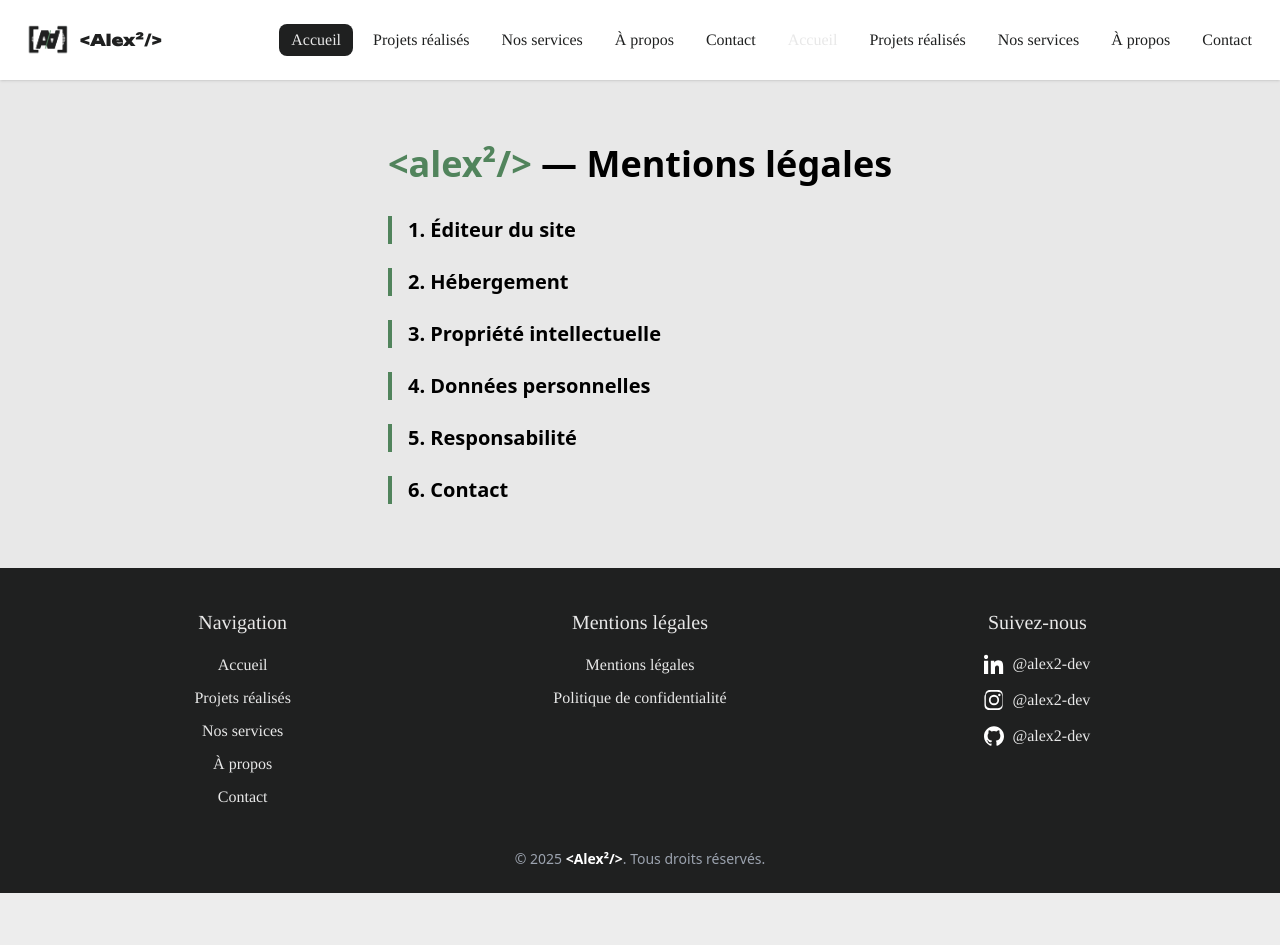
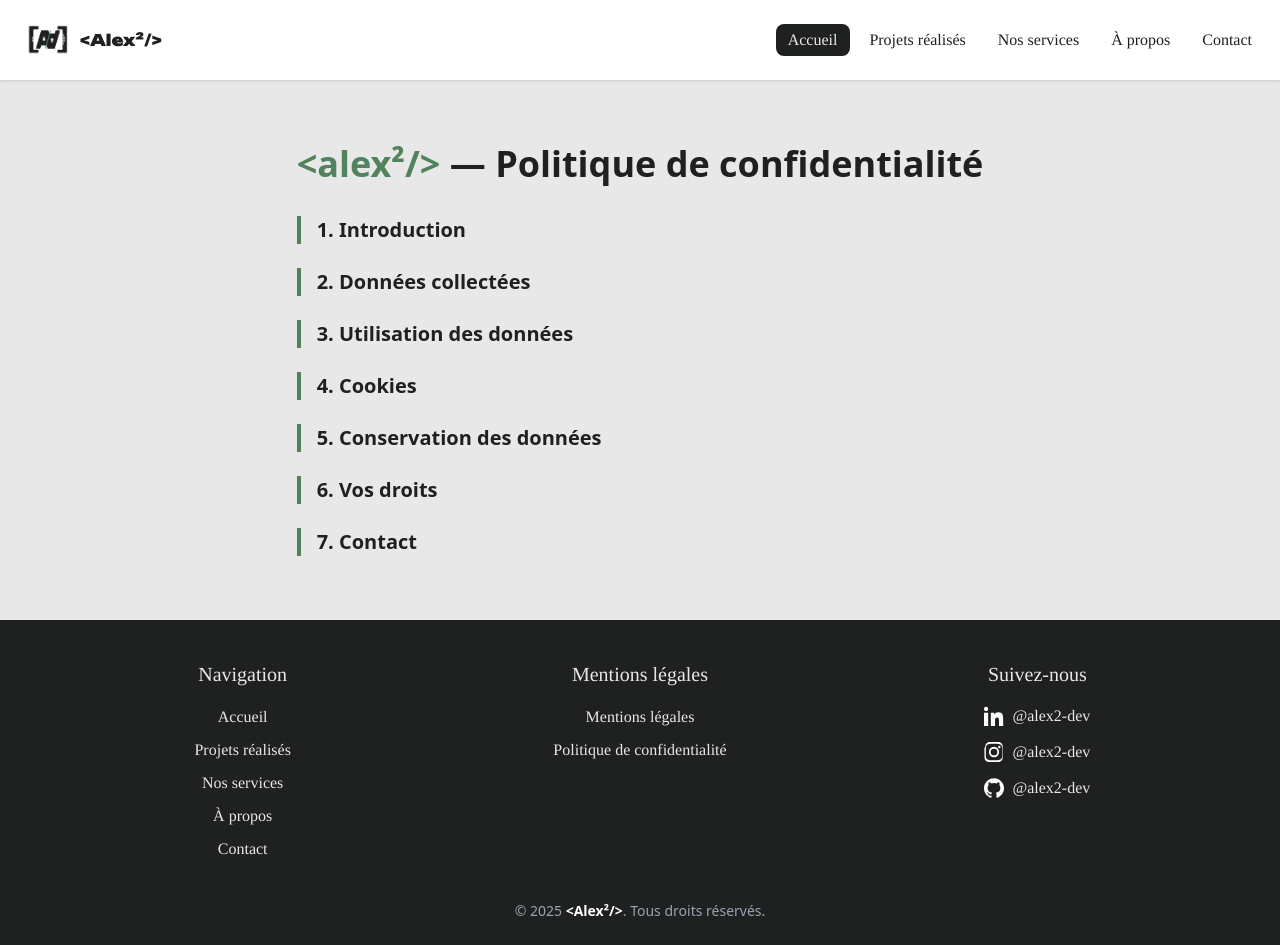
Before and after one commit to thedeadyt/Alex2, a PHP site: the page made by public/pages/Confidentialité.php in a window 1280 px wide. Before the commit the page ends 893 px from the top, so only its background shows below. Run offline with PHP 8.4, Linux system fonts and the light colour scheme; some libraries are stand-ins or nearby versions.

Commit message:
header balise header confidentialité

```diff
--- a/includes/header.php
+++ b/includes/header.php
@@ -1,22 +1,7 @@
 <?php
 $currentPage = basename($_SERVER['PHP_SELF']);
 ?>
-<!DOCTYPE html>
-<html>
-<head>
-    <meta charset='utf-8'>
-    <meta http-equiv='X-UA-Compatible' content='IE=edge'>
-    <meta name='viewport' content='width=device-width, initial-scale=1'>
-    <!-- Variables CSS -->
-    <link rel="stylesheet" href="<?= BASE_URL ?>/asset/css/variables.css">
-    <!-- ✅ Tailwind CSS CDN -->
-    <script src="https://cdn.tailwindcss.com"></script>
-    <!-- ✅ Alpine.js CDN -->
-    <script defer src="https://unpkg.com/alpinejs@3.x.x/dist/cdn.min.js"></script>
-</head>
-<body style="background-color: var(--color-bg);">
-    <div class="header">
-        <!-- ✅ Navbar -->
+<header>
     <nav x-data="{ open: false }" class="bg-white shadow px-6 py-4">
         <!-- Ligne principale -->
         <div class="max-w-7xl mx-auto flex items-center justify-between">
@@ -25,48 +10,27 @@
                 <img src="<?= BASE_URL ?>/asset/img/logo.png" alt="Logo" class="w-12 h-12" />
                 <span class="text-l font-bold" style="color: var(--color-black); font-family: var(--font-heading);">&lt;Alex²/&gt;</span>
             </a>
+
             <!-- Burger (mobile) -->
             <div class="md:hidden">
                 <button @click="open = !open" class="text-gray-700 focus:outline-none">
-                        <svg
-                        x-show="!open"
-                        class="w-6 h-6"
-                        fill="none"
-                        viewBox="0 0 24 24"
-                        style="stroke: var(--color-black);"
-                        >
-                            <path
-                            stroke-linecap="round"
-                            stroke-linejoin="round"
-                            stroke-width="2"
-                            d="M4 6h16M4 12h16M4 18h16"
-                            />
+                    <svg x-show="!open" class="w-6 h-6" fill="none" viewBox="0 0 24 24" style="stroke: var(--color-black);">
+                        <path stroke-linecap="round" stroke-linejoin="round" stroke-width="2"
+                              d="M4 6h16M4 12h16M4 18h16"/>
                     </svg>
-                        <svg
-                        x-show="open"
-                        x-cloak
-                        class="w-6 h-6"
-                        fill="none"
-                        viewBox="0 0 24 24"
-                        style="stroke: var(--color-black);"
-                        >
-                            <path
-                            stroke-linecap="round"
-                            stroke-linejoin="round"
-                            stroke-width="2"
-                            d="M6 18L18 6M6 6l12 12"
-                            />
+                    <svg x-show="open" x-cloak class="w-6 h-6" fill="none" viewBox="0 0 24 24" style="stroke: var(--color-black);">
+                        <path stroke-linecap="round" stroke-linejoin="round" stroke-width="2"
+                              d="M6 18L18 6M6 6l12 12"/>
                     </svg>
                 </button>
             </div>
+
             <!-- Nav desktop -->
             <div class="hidden md:flex space-x-6 relative"
                  x-data="navAnim()"
                  x-init="init()"
                  @mouseover.away="hovering = false"
-                    style="font-family: var(--font-base);"
-                >
-                    <!-- Ligne animée -->
+                 style="font-family: var(--font-base);">
                 <div class="absolute nav-underline z-0 rounded transition-all duration-500 ease-out"
                      :style="{
                         width: highlight.width + 'px',
@@ -78,24 +42,19 @@
                         borderRadius: '0.5rem'
                     }"></div>
 
-                    <!-- Liens -->
                 <template x-for="(item, i) in items" :key="i">
-                        <a
-                            :href="item.href"
+                    <a :href="item.href"
                        class="nav-button relative px-1 font-medium transition-colors duration-300"
-                            :style="{
-                                color: activeIndex === i ? 'var(--color-white)' : 'var(--color-black)'
-                            }"
+                       :style="{ color: activeIndex === i ? 'var(--color-white)' : 'var(--color-black)' }"
                        @mouseenter="setActive(i, $event)"
-                            x-ref="btn"
-                        >
+                       x-ref="btn">
                         <span x-text="item.name" class="relative z-10"></span>
                     </a>
                 </template>
             </div>
-            </div> <!-- Fin du flex -->
+        </div>
 
-            <!-- ✅ Menu mobile EN DEHORS DU FLEX -->
+        <!-- Menu mobile -->
         <div x-show="open"
              x-transition:enter="transition ease-out duration-300"
              x-transition:enter-start="opacity-0 -translate-y-2"
@@ -103,8 +62,7 @@
              x-transition:leave="transition ease-in duration-200"
              x-transition:leave-start="opacity-100 translate-y-0"
              x-transition:leave-end="opacity-0 -translate-y-2"
-                class="md:hidden mt-4 space-y-2"
-            >
+             class="md:hidden mt-4 space-y-2">
             <a href="<?= BASE_URL ?>/index.php" class="block bg-white px-4 py-2 rounded shadow" style="color: var(--color-black); font-family: var(--font-base);">Accueil</a>
             <a href="<?= BASE_URL ?>/pages/NosProjets.php" class="block bg-white px-4 py-2 rounded shadow" style="color: var(--color-black); font-family: var(--font-base);">Projets réalisés</a>
             <a href="<?= BASE_URL ?>/pages/Services.php" class="block bg-white px-4 py-2 rounded shadow" style="color: var(--color-black); font-family: var(--font-base);">Nos services</a>
@@ -112,8 +70,7 @@
             <a href="<?= BASE_URL ?>/pages/Contact.php" class="block bg-white px-4 py-2 rounded shadow" style="color: var(--color-black); font-family: var(--font-base);">Contact</a>
         </div>
     </nav>
-    </div>
-    <!-- ✅ Alpine.js desktop animation -->
+
     <script>
         function navAnim() {
             const padding = 12;
@@ -122,7 +79,7 @@
                     { name: 'Accueil', href: '<?= BASE_URL ?>/index.php', file: 'index.php' },
                     { name: 'Projets réalisés', href: '<?= BASE_URL ?>/pages/NosProjets.php', file: 'NosProjets.php' },
                     { name: 'Nos services', href: '<?= BASE_URL ?>/pages/Services.php', file: 'Services.php' },
-                    { name: "À propos", href: '<?= BASE_URL ?>/pages/Apropos.php', file: 'Apropos.php' },
+                    { name: 'À propos', href: '<?= BASE_URL ?>/pages/Apropos.php', file: 'Apropos.php' },
                     { name: 'Contact', href: '<?= BASE_URL ?>/pages/Contact.php', file: 'Contact.php' }
                 ],
                 highlight: { left: 0, width: 0 },
@@ -152,11 +109,10 @@
             }
         }
     </script>
-    <!-- ✅ Styles -->
+
     <style>
         .nav-underline {
             pointer-events: none;
         }
     </style>
-</body>
-</html>
+</header>
--- a/public/index.php
+++ b/public/index.php
@@ -9,6 +9,9 @@ include __DIR__ . '/../includes/header.php';
     <meta http-equiv='X-UA-Compatible' content='IE=edge'>
     <title>Page Title</title>
     <meta name='viewport' content='width=device-width, initial-scale=1'>
+    <link rel="stylesheet" href="<?= BASE_URL ?>/asset/css/variables.css">
+    <script src="https://cdn.tailwindcss.com"></script>
+    <script src="https://cdn.jsdelivr.net/npm/alpinejs@3.x.x/dist/cdn.min.js" defer></script>
     <link rel='stylesheet' type='text/css' media='screen' href='main.css'>
     <script src='main.js'></script>
 </head>
--- a/public/pages/Confidentialité.php
+++ b/public/pages/Confidentialité.php
@@ -7,82 +7,90 @@ include __DIR__ . '/../../includes/header.php';
 <head>
   <meta charset="UTF-8" />
   <meta name="viewport" content="width=device-width, initial-scale=1.0"/>
-  <title>Mentions légales | &lt;alex²/&gt;</title>
+  <title>Politique de confidentialité | &lt;alex²/&gt;</title>
   <link rel="stylesheet" href="<?= BASE_URL ?>/asset/css/variables.css">
   <script src="https://cdn.tailwindcss.com"></script>
   <script src="https://cdn.jsdelivr.net/npm/alpinejs@3.x.x/dist/cdn.min.js" defer></script>
 </head>
 <body style="background-color: var(--color-white); color: var(--color-black);">
-  <section class="py-16 px-6 md:px-20 max-w-5xl mx-auto" id="content" >
+  <section class="py-16 px-6 md:px-20 max-w-5xl mx-auto" id="content">
     <h1 class="text-4xl font-bold mb-8 text-center">
-        <span style="color: var(--color-green);">&lt;alex²/&gt;</span> — Mentions légales
+      <span style="color: var(--color-green);">&lt;alex²/&gt;</span> — Politique de confidentialité
     </h1>
 
     <div class="space-y-6 text-base leading-relaxed">
 
       <div x-data="{ open: false }" class="border-l-4 pl-4" :style="{ borderColor: 'var(--color-green)' }">
-        <h2 @click="open = !open" class="text-xl font-semibold cursor-pointer" :class="open ? 'text-[var(--color-accent-2)]' : 'hover:text-[var(--color-accent-2)]'">1. Éditeur du site</h2>
+        <h2 @click="open = !open" class="text-xl font-semibold cursor-pointer" :class="open ? 'text-[var(--color-accent-2)]' : 'hover:text-[var(--color-accent-2)]'">1. Introduction</h2>
         <div x-show="open" x-transition>
           <p class="mt-2">
-            Le site <strong style="color: var(--color-green);">&lt;alex²/&gt;</strong> est édité par :
+            La présente politique de confidentialité décrit comment <strong style="color: var(--color-green);">&lt;alex²/&gt;</strong> collecte, utilise et protège vos données personnelles lors de votre navigation sur ce site.
           </p>
+        </div>
+      </div>
+
+      <div x-data="{ open: false }" class="border-l-4 pl-4" :style="{ borderColor: 'var(--color-green)' }">
+        <h2 @click="open = !open" class="text-xl font-semibold cursor-pointer" :class="open ? 'text-[var(--color-accent-2)]' : 'hover:text-[var(--color-accent-2)]'">2. Données collectées</h2>
+        <div x-show="open" x-transition>
           <ul class="list-disc list-inside mt-2">
-            <li>Nom de la société : &lt;alex²/&gt;</li>
-            <li>Adresse : 123 Rue Exemple, 75000 Paris, France</li>
-            <li>Responsable de la publication : Alexis [Nom de famille]</li>
-            <li>Email : <a href="mailto:contact.alex2.dev@gmail.com" class="text-[var(--color-green)] underline">contact.alex2.dev@gmail.com</a></li>
-            <li>Téléphone : +33 1 23 45 67 89</li>
-            <li>SIRET : 123 456 789 00000</li>
+            <li>Données techniques : adresse IP, type de navigateur, temps de visite.</li>
+            <li>Données transmises volontairement : via le formulaire de contact, email, etc.</li>
           </ul>
         </div>
       </div>
 
       <div x-data="{ open: false }" class="border-l-4 pl-4" :style="{ borderColor: 'var(--color-green)' }">
-        <h2 @click="open = !open" class="text-xl font-semibold cursor-pointer" :class="open ? 'text-[var(--color-accent-2)]' : 'hover:text-[var(--color-accent-2)]'">2. Hébergement</h2>
+        <h2 @click="open = !open" class="text-xl font-semibold cursor-pointer" :class="open ? 'text-[var(--color-accent-2)]' : 'hover:text-[var(--color-accent-2)]'">3. Utilisation des données</h2>
         <div x-show="open" x-transition>
           <p class="mt-2">
-            Le site est hébergé par :
+            Les données collectées sont utilisées uniquement pour :
           </p>
           <ul class="list-disc list-inside mt-2">
-            <li>Nom de l’hébergeur : OVH</li>
-            <li>Adresse : 2 Rue Kellermann, 59100 Roubaix, France</li>
-            <li>Téléphone : 1007</li>
+            <li>Améliorer l’expérience utilisateur.</li>
+            <li>Répondre aux demandes via le formulaire de contact.</li>
+            <li>Assurer la sécurité et le bon fonctionnement du site.</li>
           </ul>
         </div>
       </div>
 
       <div x-data="{ open: false }" class="border-l-4 pl-4" :style="{ borderColor: 'var(--color-green)' }">
-        <h2 @click="open = !open" class="text-xl font-semibold cursor-pointer" :class="open ? 'text-[var(--color-accent-2)]' : 'hover:text-[var(--color-accent-2)]'">3. Propriété intellectuelle</h2>
+        <h2 @click="open = !open" class="text-xl font-semibold cursor-pointer" :class="open ? 'text-[var(--color-accent-2)]' : 'hover:text-[var(--color-accent-2)]'">4. Cookies</h2>
         <div x-show="open" x-transition>
           <p class="mt-2">
-            L’ensemble des contenus (textes, images, vidéos, logos, etc.) présents sur ce site sont la propriété exclusive de &lt;alex²/&gt;, sauf mentions contraires. Toute reproduction, distribution ou modification est interdite sans autorisation préalable.
+            Le site utilise des cookies nécessaires au bon fonctionnement du site. Aucun cookie tiers à des fins publicitaires n’est utilisé.
           </p>
         </div>
       </div>
 
       <div x-data="{ open: false }" class="border-l-4 pl-4" :style="{ borderColor: 'var(--color-green)' }">
-        <h2 @click="open = !open" class="text-xl font-semibold cursor-pointer" :class="open ? 'text-[var(--color-accent-2)]' : 'hover:text-[var(--color-accent-2)]'">4. Données personnelles</h2>
+        <h2 @click="open = !open" class="text-xl font-semibold cursor-pointer" :class="open ? 'text-[var(--color-accent-2)]' : 'hover:text-[var(--color-accent-2)]'">5. Conservation des données</h2>
         <div x-show="open" x-transition>
           <p class="mt-2">
-            Ce site ne collecte pas de données personnelles autres que celles strictement nécessaires au fonctionnement et à la navigation, conformément à notre <a href="<?= BASE_URL ?>/politique-confidentialite" class="text-[var(--color-green)] underline">politique de confidentialité</a>.
+            Les données sont conservées pendant la durée nécessaire aux finalités pour lesquelles elles sont collectées, dans le respect de la législation en vigueur.
           </p>
         </div>
       </div>
 
       <div x-data="{ open: false }" class="border-l-4 pl-4" :style="{ borderColor: 'var(--color-green)' }">
-        <h2 @click="open = !open" class="text-xl font-semibold cursor-pointer" :class="open ? 'text-[var(--color-accent-2)]' : 'hover:text-[var(--color-accent-2)]'">5. Responsabilité</h2>
+        <h2 @click="open = !open" class="text-xl font-semibold cursor-pointer" :class="open ? 'text-[var(--color-accent-2)]' : 'hover:text-[var(--color-accent-2)]'">6. Vos droits</h2>
         <div x-show="open" x-transition>
           <p class="mt-2">
-            &lt;alex²/&gt; s’efforce d’assurer l’exactitude et la mise à jour des informations présentes sur ce site, mais ne peut garantir leur exhaustivité. L’utilisateur utilise ces informations sous sa responsabilité exclusive.
+            Conformément au RGPD, vous disposez des droits suivants :
           </p>
+          <ul class="list-disc list-inside mt-2">
+            <li>Droit d’accès, de rectification, d’opposition et de suppression de vos données.</li>
+            <li>Droit à la portabilité et à la limitation du traitement.</li>
+            <li>Droit d’introduire une réclamation auprès de la CNIL.</li>
+          </ul>
         </div>
       </div>
 
       <div x-data="{ open: false }" class="border-l-4 pl-4" :style="{ borderColor: 'var(--color-green)' }">
-        <h2 @click="open = !open" class="text-xl font-semibold cursor-pointer" :class="open ? 'text-[var(--color-accent-2)]' : 'hover:text-[var(--color-accent-2)]'">6. Contact</h2>
+        <h2 @click="open = !open" class="text-xl font-semibold cursor-pointer" :class="open ? 'text-[var(--color-accent-2)]' : 'hover:text-[var(--color-accent-2)]'">7. Contact</h2>
         <div x-show="open" x-transition>
           <p class="mt-2">
-            Pour toute question relative aux présentes mentions légales, vous pouvez nous écrire à : <a href="mailto:contact.alex2.dev@gmail.com" class="text-[var(--color-green)] underline">contact.alex2.dev@gmail.com</a>.
+            Pour exercer vos droits ou poser une question, vous pouvez nous contacter à l’adresse :
+            <a href="mailto:contact.alex2.dev@gmail.com" class="text-[var(--color-green)] underline">contact.alex2.dev@gmail.com</a>.
           </p>
         </div>
       </div>
@@ -92,6 +100,5 @@ include __DIR__ . '/../../includes/header.php';
   <?php
 include __DIR__ . '/../../includes/footer.php';
 ?>
-
 </body>
 </html>
--- a/public/pages/Contact.php
+++ b/public/pages/Contact.php
@@ -128,7 +128,7 @@ include __DIR__ . '/../../includes/header.php';
 
     <div class="g-recaptcha" data-sitekey="6LfjEHQrAAAAAJL1CPME0KI24tMJvzbxFjFpHxOD"></div>
 
-      <button type="submit" class="text-white px-6 py-3 rounded transition" style="background-color: var(--color-black); hover:background-color: var(--color-hover-1)">
+      <button type="submit" class="text-white px-6 py-3 rounded transition" style="background-color: var(--color-black);">
         Envoyer
       </button>
     </form>
```
Lines whose indentation alone changed are shown as unchanged.
